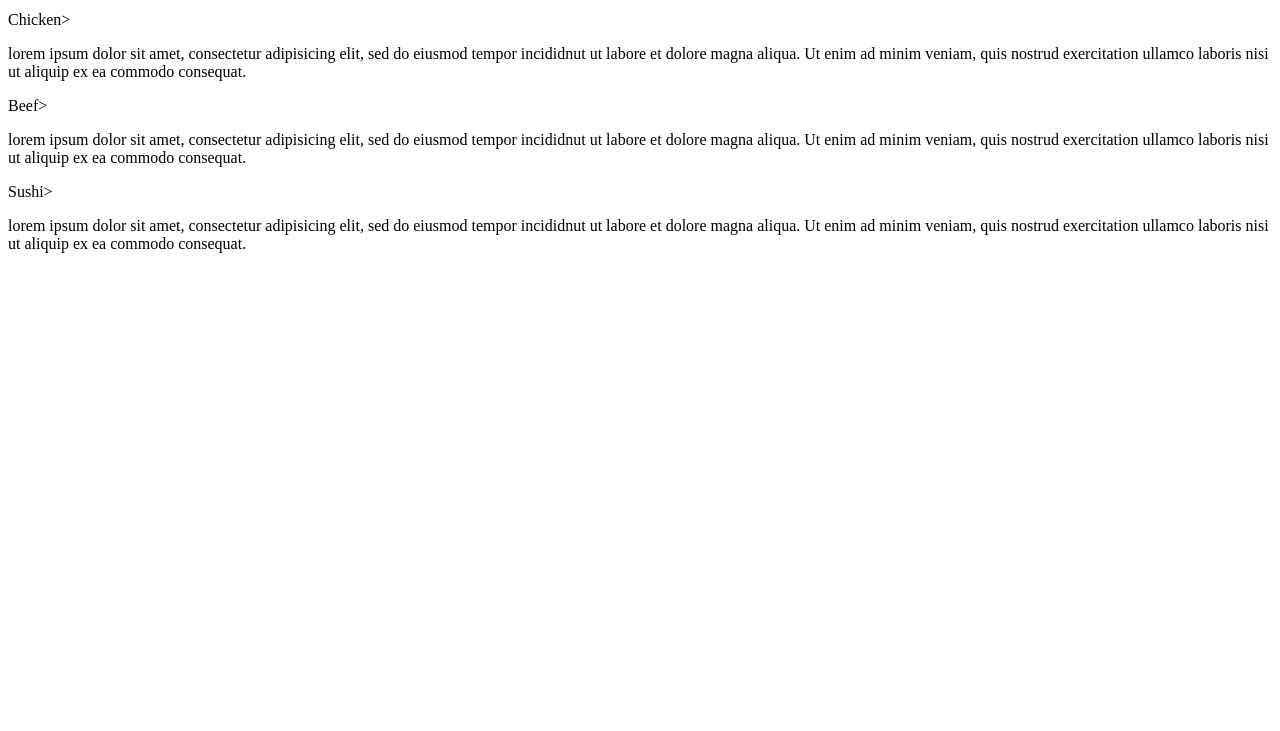
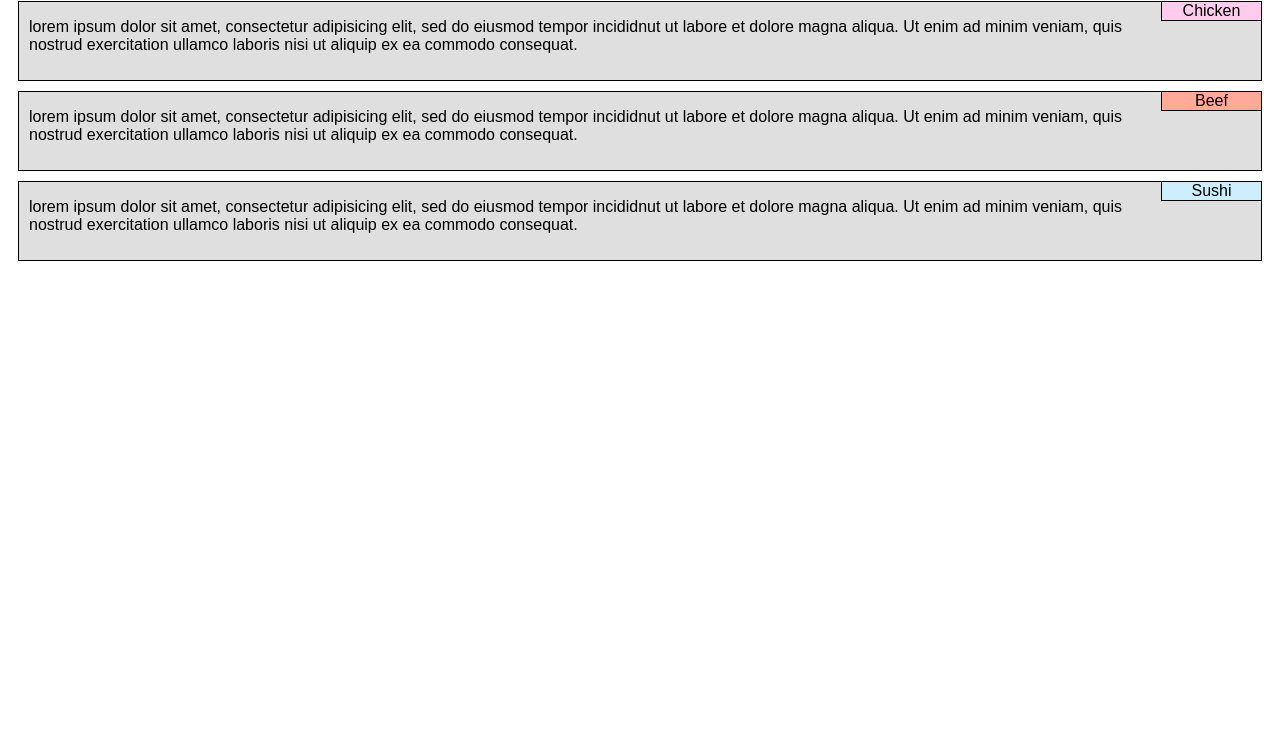
Before and after one commit to AnimishaDalal/coursera, a plain HTML site: page module2_solution/index.html in a window 1280 px wide. Shown: the part 69-800 px from the top of the page. Drawn offline with Linux system fonts and the light colour scheme; files that its build step writes are made by us from their sources.

Commit message:
assignment v2

```diff
--- a/module2_solution/css/stylesheet.css
+++ b/module2_solution/css/stylesheet.css
@@ -0,0 +1,52 @@
+body{
+	font-family: Arial, Helvetica, sans-serif;
+}
+h1{
+	font-size: 175%;
+	text-align: center;
+}
+
+.grey-div{
+background-color: #dfdfdf;
+box-sizing: border-box;
+padding: 0px 0px 10px 10px;
+border: 1px solid black;
+margin: 10px;
+}
+.chicken{
+background-color: #ffccee;
+box-sizing: border-box;
+float: right;
+text-align: center;
+border-style: hidden hidden solid solid;
+border-width: 0px 0px 1px 1px;
+border-color: solid black;
+min-width: 100px;
+max-width: 150px;
+
+}
+.beef{
+background-color: #ffaa99;
+box-sizing: border-box;
+float: right;
+text-align: center;
+border-style: hidden hidden solid solid;
+border-width: 0px 0px 1px 1px;
+border-color: solid black;
+min-width: 100px;
+max-width: 150px;
+
+}
+.sushi{
+background-color: #cceeff;
+box-sizing: border-box;
+float: right;
+text-align: center;
+border-style: hidden hidden solid solid;
+border-width: 0px 0px 1px 1px;
+border-color: solid black;
+min-width: 100px;
+max-width: 150px;
+
+
+}
--- a/module2_solution/index.html
+++ b/module2_solution/index.html
@@ -2,22 +2,24 @@
 <html>
 <head>
 	<title>Assignment Solution for Module 2</title>
+	<link rel="css" href="stylesheet.css">
+	<link rel="stylesheet" type="text/css" href="css/stylesheet.css">
 </head>
 <body>
 <h1>Our Menu</h1>
 <div>
-	<div>
-		<div><span>Chicken></span>
+	<div class="grey-div">
+		<div class="chicken"><span>Chicken</span>
 		</div>
 		<p>lorem ipsum dolor sit amet, consectetur adipisicing elit, sed do eiusmod tempor incididnut ut labore et dolore magna aliqua. Ut enim ad minim veniam, quis nostrud exercitation ullamco laboris nisi ut aliquip ex ea commodo consequat.</p>
 	</div>
-	<div>
-		<div><span>Beef></span>
+	<div class="grey-div">
+		<div class="beef"><span>Beef</span>
 		</div>
 		<p>lorem ipsum dolor sit amet, consectetur adipisicing elit, sed do eiusmod tempor incididnut ut labore et dolore magna aliqua. Ut enim ad minim veniam, quis nostrud exercitation ullamco laboris nisi ut aliquip ex ea commodo consequat.</p>
 	</div>
-	<div>
-		<div><span>Sushi></span>
+	<div class="grey-div">
+		<div class="sushi"><span>Sushi</span>
 		</div>
 		<p>lorem ipsum dolor sit amet, consectetur adipisicing elit, sed do eiusmod tempor incididnut ut labore et dolore magna aliqua. Ut enim ad minim veniam, quis nostrud exercitation ullamco laboris nisi ut aliquip ex ea commodo consequat.</p>
 	</div>
```
